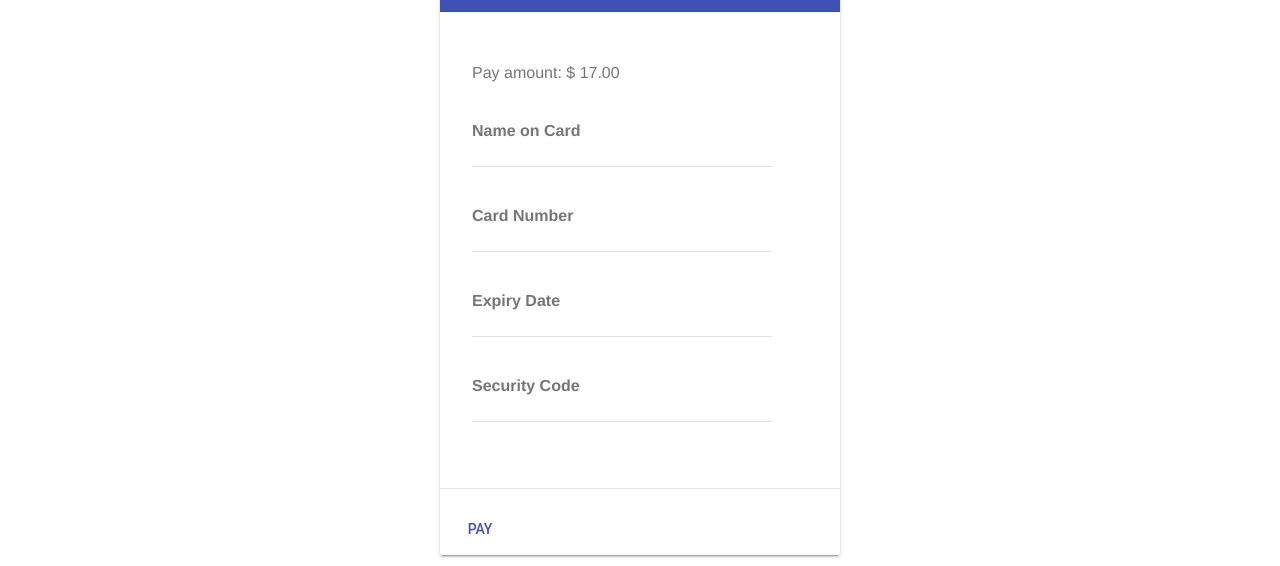
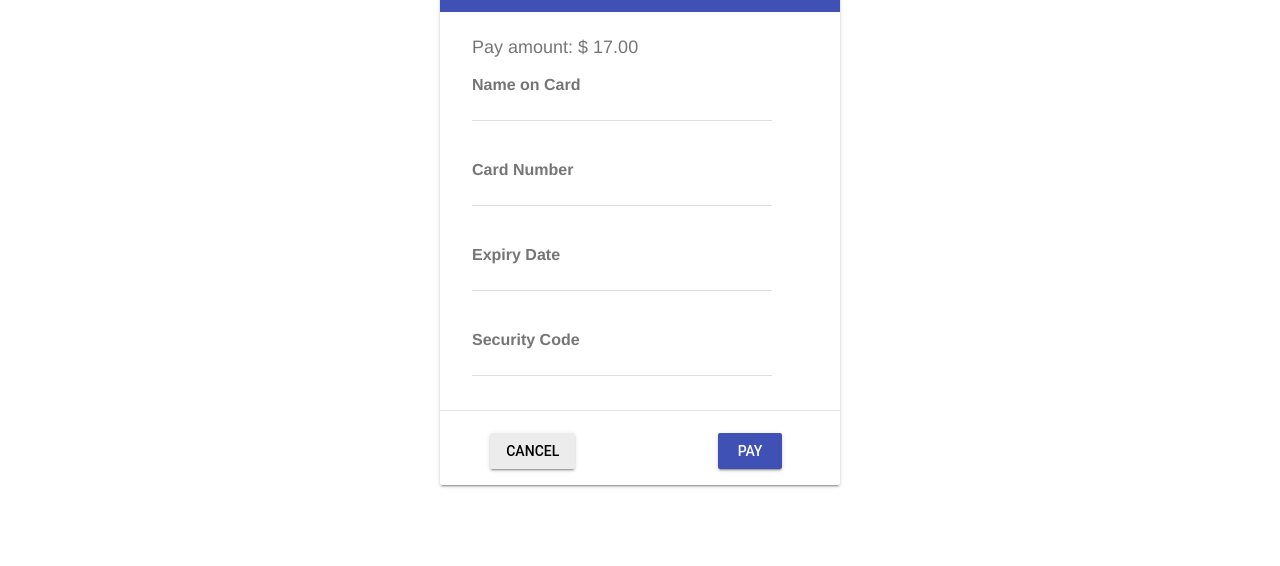
Before and after one commit to junjchen/CoconutBomberBikini, a website: page docs/payment.html in a window 1280 px wide. Shown: the part 234-800 px from the top of the page. Drawn offline with nearby package versions, Linux system fonts and the light colour scheme.

Commit message:
payment page change

```diff
--- a/docs/js/order.js
+++ b/docs/js/order.js
@@ -87,5 +87,7 @@ function calculatetotalprice(){
     {
         ttp+= +(p[i].innerText);
     }
-    document.getElementById("alltotalprice").innerText = ttp+".00";
+    document.getElementById("alltotalprice").innerText = "Total: "+ttp+".00";
+    document.getElementById("alltotalprice").setAttribute("style","font-weight: bold; font-size: 15px;");
+
 }
--- a/docs/payment.html
+++ b/docs/payment.html
@@ -59,10 +59,10 @@
                         <div class="mdl-card__title mdl-card--expand">
                             <h2>Pay Invoice</h1>
                         </div>
-                        <div class="mdl-card__supporting-text">
-                            <div class="mdl-card__supporting-text">
+                        <div class="mdl-card__supporting-text" style="margin-bottom: -8%;">
+                            <div class="mdl-card__supporting-text" style="max-height: 400px; padding-top: 0px;margin-top: -10px;">
                                 <form action="#">
-                                    <div class="mdl-textfield mdl-js-textfield">
+                                    <div class="mdl-textfield mdl-js-textfield" style="padding-bottom: 0px;font-size: large;">
                                         <span>Pay amount: $</span>
                                         <span>17.00</span>
                                     </div>
@@ -92,7 +92,9 @@
                         </div>
                         <div class="mdl-card__actions mdl-card--border">
                             <div id="processbar2" class="mdl-progress mdl-js-progress mdl-progress__indeterminate" style="visibility:hidden;margin-top:0px; margin-bottom:10px;" ></div>
-                            <button class="mdl-button mdl-button--colored mdl-js-button mdl-js-ripple-effect" onclick="paybycard()"
+                            <button class="mdl-button mdl-js-button mdl-button--raised mdl-js-ripple-effect" onclick="location.href='mainorder.html'" style="margin-right: 36%;margin-left: 11%;margin-bottom: 2%;"
+                                type="submit"> Cancel </button>
+                            <button class="mdl-button mdl-js-button mdl-button--raised mdl-button--colored" onclick="paybycard()" style="margin-bottom: 2%;"
                                 type="submit"> Pay </button>
 
                         </div>
```
Also changed, not shown: docs/mainorder.html (+3 -3 lines), docs/thanks.html (+2 -2 lines), 3 other files.
